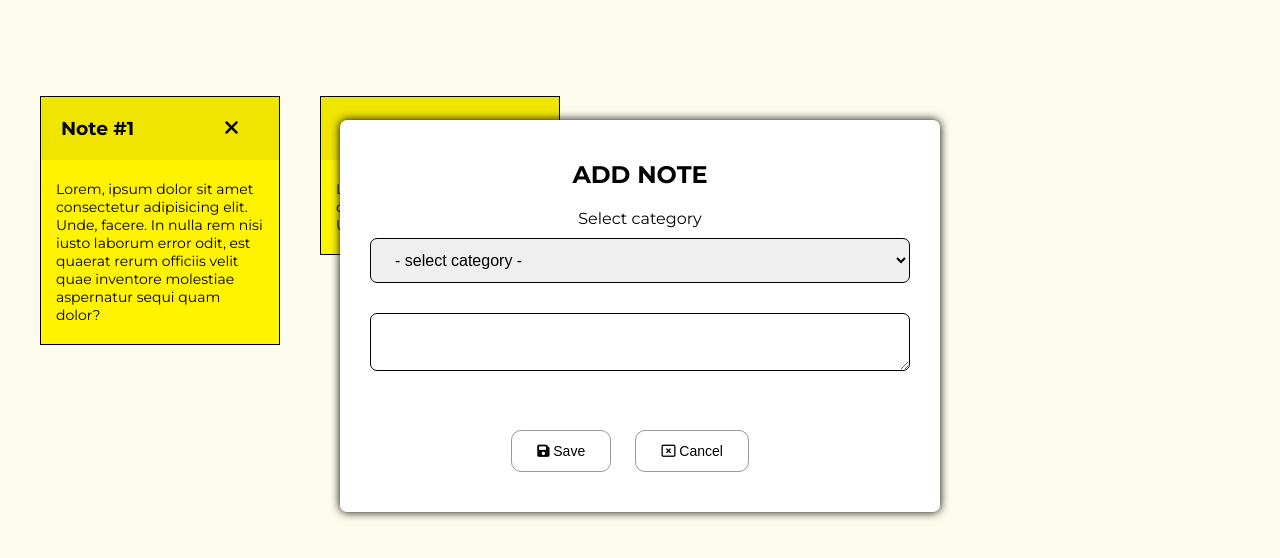
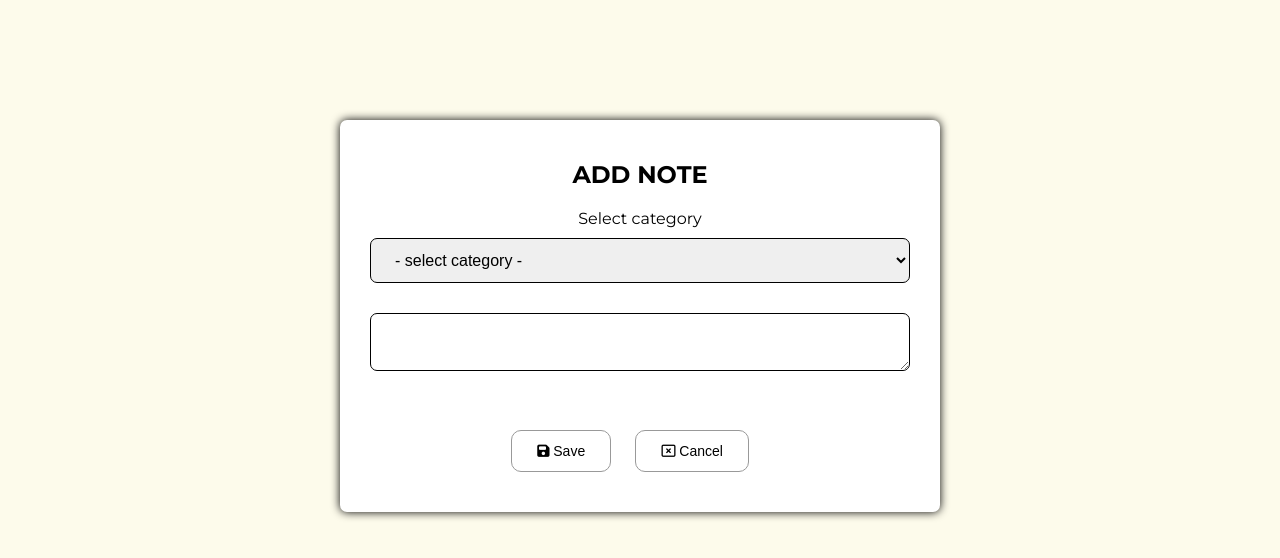
Before and after one commit to TarasYarovyi/MyNotes, a plain HTML site: page index.html in a window 1280 px wide. Shown: the part 84-642 px from the top of the page. Drawn offline with Linux system fonts and the light colour scheme.

Commit message:
Notes removed

```diff
--- a/index.html
+++ b/index.html
@@ -24,33 +24,7 @@
         </button>
       </div>
     </div>
-    <div class="note-area">
-      <div class="note">
-        <div class="note-header">
-          <h3 class="note-tittle">Note #1</h3>
-          <button class="delete-note">
-            <i class="fas fa-times icon"></i>
-          </button>
-        </div>
-        <div class="note-body">
-          Lorem, ipsum dolor sit amet consectetur adipisicing elit. Unde,
-          facere. In nulla rem nisi iusto laborum error odit, est quaerat rerum
-          officiis velit quae inventore molestiae aspernatur sequi quam dolor?
-        </div>
-      </div>
-      <div class="note">
-        <div class="note-header">
-          <h3 class="note-tittle">Note #2</h3>
-          <button class="delete-note">
-            <i class="fas fa-times icon"></i>
-          </button>
-        </div>
-        <div class="note-body">
-          Lorem, ipsum dolor sit amet consectetur adipisicing elit. Unde,
-        </div>
-      </div>
-    </div>
-    </div>
+    <div class="note-area"></div>
     <div class="note-panel">
       <h2>Add note</h2>
       <label for="category">Select category</label>
```
